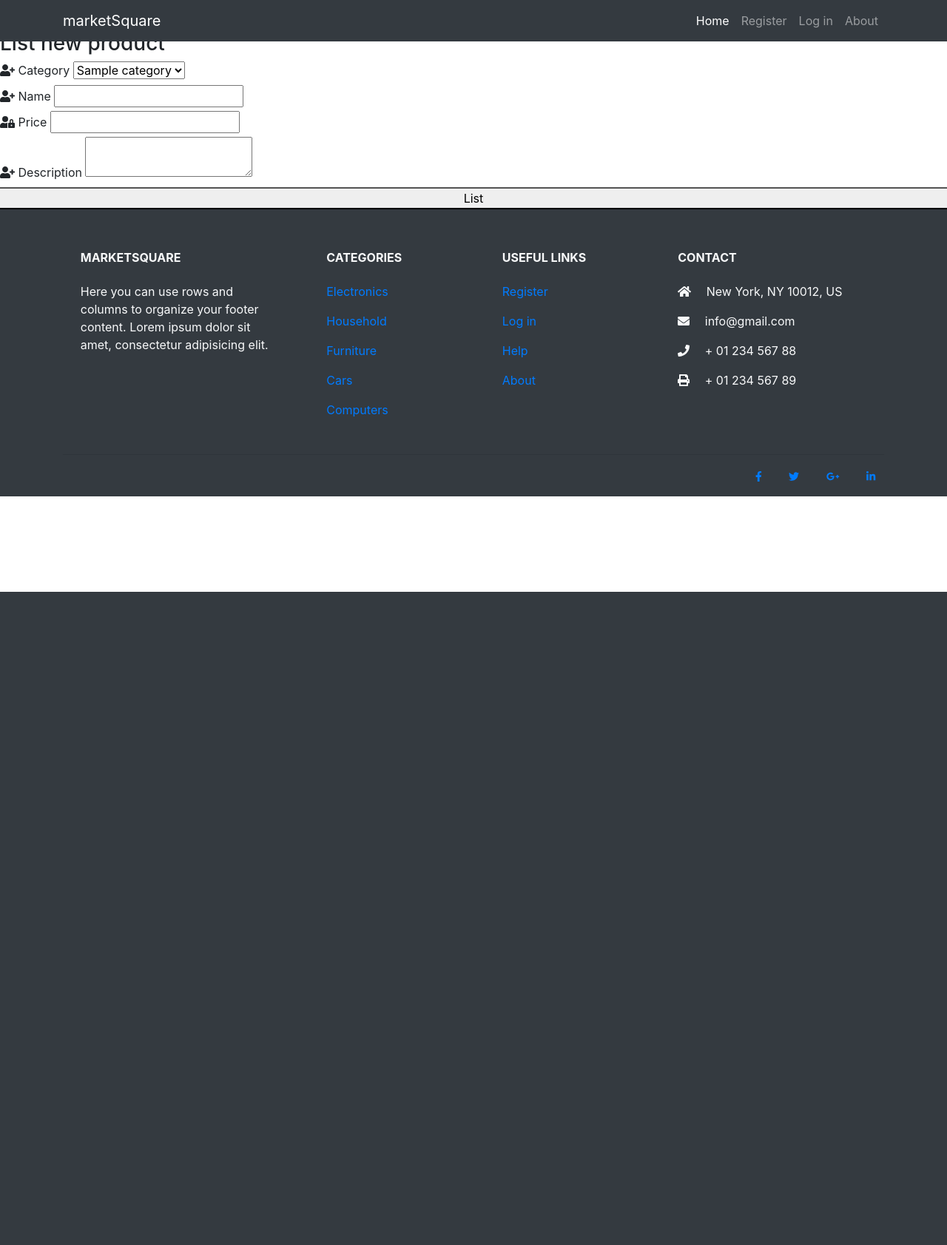
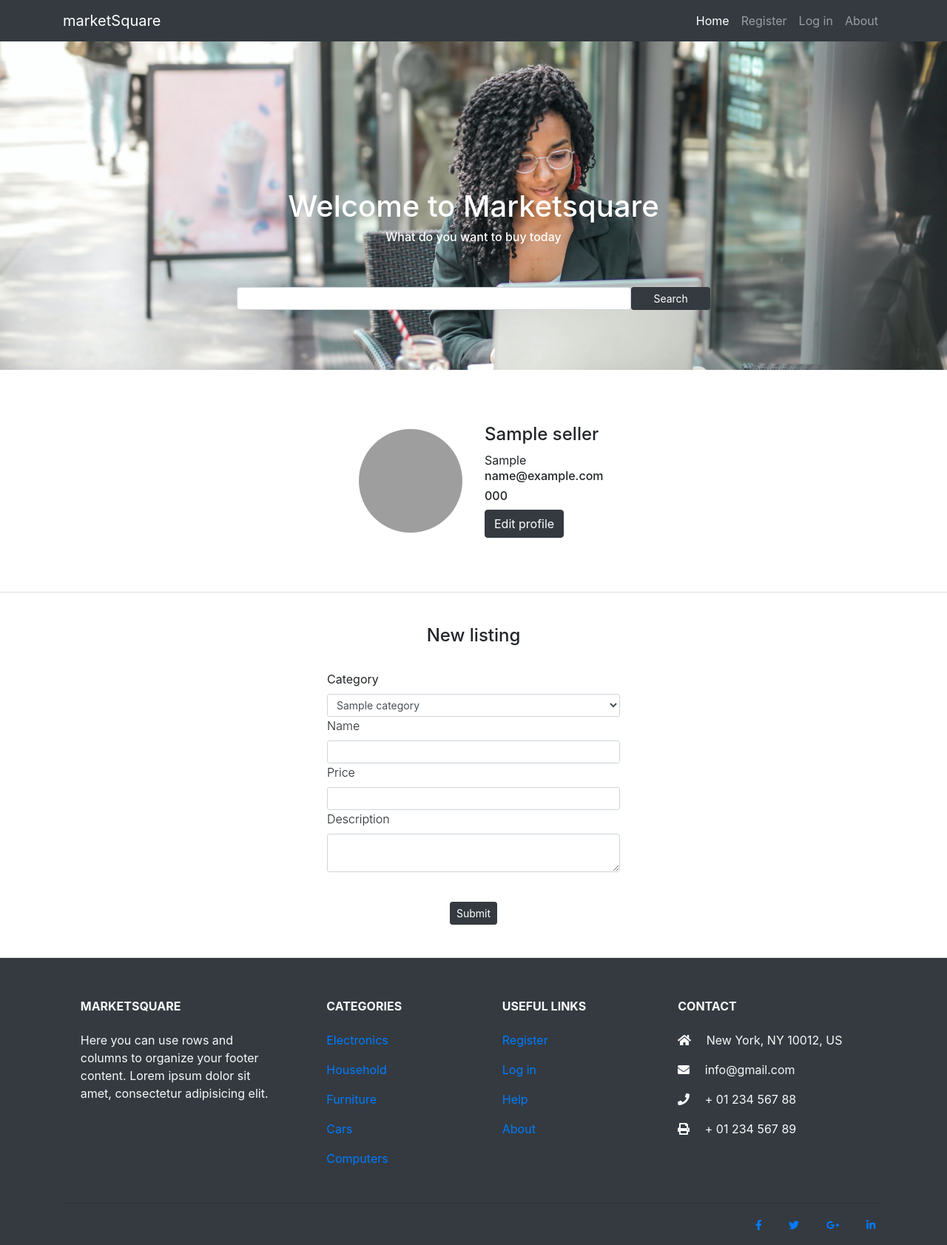
Before and after one commit to Code-Institute-Submissions/SegzAyo-SegzAyo-Online_MarketPlace2_AprResub, a Flask app: template templates/listing_page.html in a window 1280 px wide. Shown: the whole page at 74% size. Before the commit the page ends 800 px from the top, so only its background shows below. Run offline with Flask 2, Linux system fonts and the light colour scheme; the template is opened without the code that fills it: most values are stand-ins (such as "Sample title", 1, 10 or a date in 2020); parts of the project's set-up code (start-up, migrations or seed data) failed here and were passed over; some libraries are stand-ins or nearby versions; some web fonts are replaced; grey boxes are pictures that could not be loaded.

Commit message:
new listing form styled

```diff
--- a/templates/base.html
+++ b/templates/base.html
@@ -46,10 +46,10 @@
                                 <a class="nav-link" href="{{ url_for('update_profile', userId=user_id) }}">User profile</a>
                             </li>
                             <li class="nav-item">
-                                <a class="nav-link" href="{{ url_for('sign_out') }}">Log out</a>
+                                <a class="nav-link" href="{{ url_for('list_product', userId=user_id) }}">List new product</a>
                             </li>
                             <li class="nav-item">
-                                <a class="nav-link" href="{{ url_for('list_product', userId=user_id) }}">List new product</a>
+                                <a class="nav-link" href="{{ url_for('sign_out') }}">Log out</a>
                             </li>
                             {% else %}
 
--- a/templates/listing_page.html
+++ b/templates/listing_page.html
@@ -1,5 +1,119 @@
 {% extends "base.html" %}
 {% block content %}
+
+<section class="container-fluid baseContainer">
+    <div class="welcomeMessage">
+        <h1>Welcome to Marketsquare</h1>
+        <h6>What do you want to buy today</h6>
+    </div>
+    <form id="searchForm" class="row searchForm justify-content-center">
+        <input id="word" name="word" type="text" class=" form-control form-control-sm col-8 col-xs-6 col-md-4 col-lg-5 center-align my-auto validate" required>
+        <button type="submit" class="btn btn-sm btn-dark col-3 col-md-2 col-lg-1 center-align my-auto">
+        Search <i class="fas-fa-sign-in-alt"></i>
+        </button>
+    </form>
+</section>
+<section>
+    <div class="row justify-content-center" style="height:300px;">
+        <div class="col-6 col-md-4 my-auto">
+            <div class="profileImage ml-auto"></div>
+        </div>
+        <div class="col-6 col-md-4 my-auto" id="profile">
+            <h4>{{ seller.seller_name }}</h4>
+            <h>{{ seller.seller_city }}</h6>
+            <h6>{{ seller.seller_email }}</h6>
+            <h6>{{ seller.seller_phone }}</h6>
+        <button class="submit btn btn-dark" id="edit_profile">Edit profile</button>
+    </div>
+    </div>
+</section>
+<div class="card row">
+    <div class="card-body mx-auto col-10 col-md-4">
+        <form method="POST" action="{{ url_for('list_product', userId=user_id) }}">
+        <p class="h4 text-center py-4">New listing</p>
+        <!---- Username input-->
+            <div class="md-form">
+                <label for="category_id">Category</label>
+                <select class="form-control form-control-sm" id="category_id" name="category_id">
+                {% for category in categories %}
+                <option value="{{ category.id }}">
+                    {{ category.name }}
+                </option>
+                {% endfor %}
+                </select>
+            </div>
+            <!---- Username input-->
+            <div class="md-form">
+                <label class="font-weight-light" for="product_name"></i>Name</label>
+                <input class="form-control form-control-sm" id="product_name" name="product_name" type="text"class="validate" required>
+            </div>
+            <!---- Password input-->
+            <div class="md-form">
+                <label class="font-weight-light" for="product_price"></i>Price</label>
+                <input class="form-control form-control-sm" id="product_price" name="product_price" type="text"class="validate" required>
+            </div>
+        <!---- Username input-->
+            <div class="md-form">
+                <label class="font-weight-light" for="phone">Description</label>
+                <textarea class="form-control form-control-sm" id="product_description" name="product_description" type="textarea"
+                class="validate"></textarea>
+            </div>
+        <!---- Register button-->
+            <div class="text-center py-4 mt-3">
+                <button type="submit" class="btn btn-sm btn-dark">
+                    Submit
+                </button>
+            </div>
+        </form>
+    </div>
+</div>
+
+{% endblock %}
+
+<div class="card row">
+    <div class="card-body mx-auto col-10 col-md-4">
+        <form method="POST" action="{{ url_for('list_product', userId=user_id) }}">
+        <p class="h4 text-center py-4">Sign up</p>
+        <!---- Username input-->
+            <div class="md-form">
+                <label for="category_id">Category</label>
+                <select class="form-control" id="category_id" name="category_id">
+                {% for category in categories %}
+                <option value="{{ category.id }}">
+                    {{ category.name }}
+                </option>
+                {% endfor %}
+                </select>
+            </div>
+            <!---- Username input-->
+            <div class="md-form">
+                <label class="font-weight-light" for="product_name"></i> Email</label>
+                <input class="form-control" id="product_name" name="product_name" type="text"class="validate" required>
+            </div>
+            <!---- Password input-->
+            <div class="md-form">
+                <label class="font-weight-light" for="product_price"></i> Password</label>
+                <input id="product_price" name="product_price" type="text"class="validate" required>
+            </div>
+        <!---- Username input-->
+            <div class="md-form">
+                <label class="font-weight-light" for="phone"><i class="fa fa-phone prefix grey-text"></i> Phone</label>
+                <textarea class="form-control form-control-sm" id="product_description" name="product_description" type="textarea"
+                class="validate"></textarea>
+            </div>
+        <!---- Register button-->
+            <div class="text-center py-4 mt-3">
+                <button type="submit" class="btn btn-sm btn-dark">
+                    Register
+                </button>
+            </div>
+        </form>
+    </div>
+</div>
+
+
+
+
 
 
 <div class="row">
@@ -11,57 +125,3 @@
       </div>
     </div>
 </div>
-<h3 class="center-align">List new product</h3>
-<div class="row">
-    <form class="col s12 m8 offset-m2" method="POST" action="{{ url_for('list_product', userId=user_id) }}">
-      <div class="card-panel">
-      <!---- Username input-->
-        <div class="row">
-            <div class="input-field col s12">
-                <i class="fas fa-user-plus prefix light-blue-text text-darken-4"></i>
-                <label for="category_id">Category</label>
-                <select id="category_id" name="category_id">
-                {% for category in categories %}
-                <option value="{{ category.id }}">
-                    {{ category.name }}
-                </option>
-                {% endfor %}
-                </select>
-            </div>
-        </div>
-        <!---- Username input-->
-        <div class="row">
-            <div class="input-field col s12">
-                <i class="fas fa-user-plus prefix light-blue-text text-darken-4"></i>
-                <label for="product_name">Name</label>
-                <input id="product_name" name="product_name" type="text"class="validate" required>
-            </div>
-        </div>
-        <!---- Password input-->
-        <div class="row">
-            <div class="input-field col s12">
-                <i class="fas fa-user-lock prefix light-blue-text text-darken-4"></i>
-                <label for="product_price">Price</label>
-                <input id="product_price" name="product_price" type="text"class="validate" required>
-            </div>
-      </div>
-      <!---- Username input-->
-        <div class="row">
-            <div class="input-field col s12">
-                <i class="fas fa-user-plus prefix light-blue-text text-darken-4"></i>
-                <label for="product_description">Description</label>
-                <textarea id="product_description" name="product_description" type="textarea"
-                class="validate"></textarea>
-            </div>
-        </div>
-      <!---- Register button-->
-      <div class="row">
-        <button type="submit" class="col s12 btn-large light-blue darken-4 text-shadow">
-            List <i class="fas-fa-sign-in-alt"></i>
-        </button>
-      </div>
-      </div>
-    </form>
-  </div>
-
-{% endblock %}
--- a/templates/register.html
+++ b/templates/register.html
@@ -20,7 +20,7 @@
             <div class="md-form">
                 <label class="font-weight-light" for="seller_name"><i class="fa fa-user prefix grey-text"></i> Username</label>
                 <input class="form-control validate" id="seller_name" name="seller_name" type="text" minlength="5"
-                    placeholder="Username"  maxlength="15" required>
+                    placeholder="Username" required>
 
             </div>
             <!---- Username input-->
```
